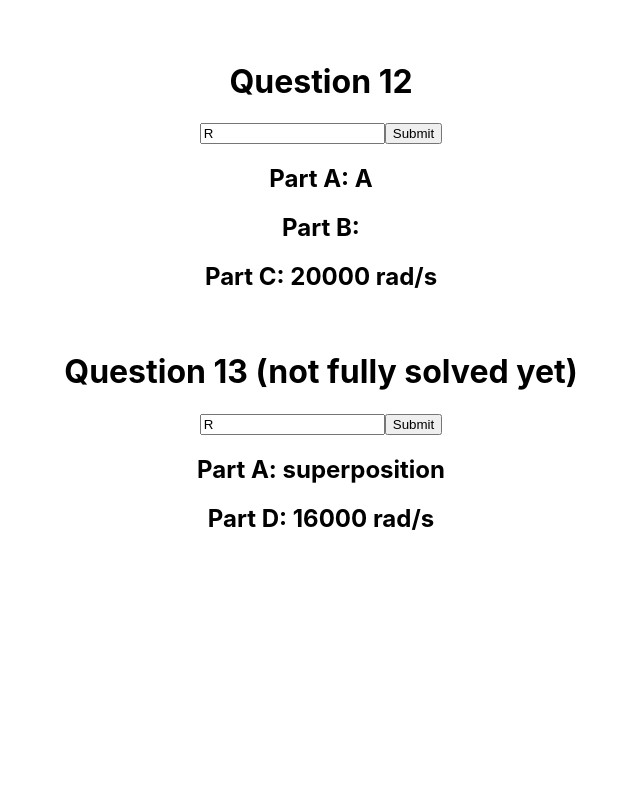
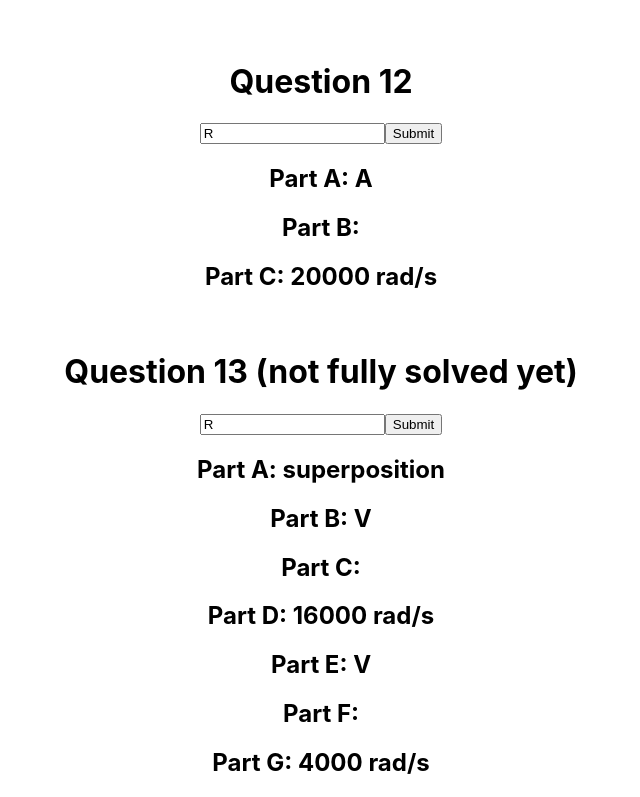
Before and after one commit to Cyberistic/circiuitshwthing, a React (Create React App) app in the folder hwthing/: page / in a window 1280 px wide. Shown: the part 3238-4035 px from the top of the page, without its empty margins (319-959 px from the left). Before the commit the page ends 3791 px from the top, so only its background shows below. Built offline with nearby package versions, Linux system fonts and the light colour scheme.

Commit message:
hopefully last one

```diff
--- a/hwthing/src/App.js
+++ b/hwthing/src/App.js
@@ -692,16 +692,21 @@ function Question13() {
 
   const[parta, setParta] = useState("");
   const[partb, setPartb] = useState("");
+  const[parte, setParte] = useState("");
+  const[partf, setPartf] = useState("");
 
   const [num1, setNum1] = useState("R");
   const handleSubmit = (evt) => {
     evt.preventDefault();
     //let formula1 = math.evaluate(`((${num1} + ${math.complex('50 + 60i')})*(${math.complex('-100i')}))/((${num1} + ${math.complex('50 + 60i')}) + (${math.complex('-100i')}))`)
     // let formula1 = math.evaluate(`${math.complex('0.4-0.2i')} * ${math.Complex.fromPolar(parseInt(num1), 0)} + ${math.complex('0.15+0.05i')} * ${math.Complex.fromPolar(parseInt(num2), parseInt(num3))}`)
-    let formula1 = math.evaluate(`0.1 * ${num1} * (1 /  (${math.complex(400, 3 * num1)}))`)
+    let formula1 = math.evaluate(`${math.complex(0, 40 * num1)} * (1 /  (${math.complex(0, -num1)} + ${math.complex(400, 4 * num1)}))`)
+    let formula2 = math.evaluate(`${math.complex(0, -8000)} * (1 /  (${math.complex(3 * num1, 400)}))`)
     console.log(formula1);
     setParta(math.complex(formula1).abs().toPrecision(3))
     setPartb((math.complex(formula1).arg() / 0.017453).toPrecision(3))
+    setParte(math.complex(formula2).abs().toPrecision(3))
+    setPartf((math.complex(formula2).arg() / 0.017453).toPrecision(3))
   }
   return(
     <>
@@ -717,11 +722,13 @@ function Question13() {
       <input type="submit" value="Submit" />
     </form>
     <h2>Part A: superposition</h2>
-    {// <h2>Part B: {parta}</h2>
-    //<h2>Part C: {partb}</h2>
-  }
+    <h2>Part B: {parta} V</h2>
+    <h2>Part C: {partb}</h2>
+    <h2>Part D: 16000 rad/s</h2>
+    <h2>Part E: {parte} V</h2>
+    <h2>Part F: {partf}</h2>
+    <h2>Part G: 4000 rad/s</h2>
 
-    <h2>Part D: 16000 rad/s</h2>
 
     </>
   )
```
